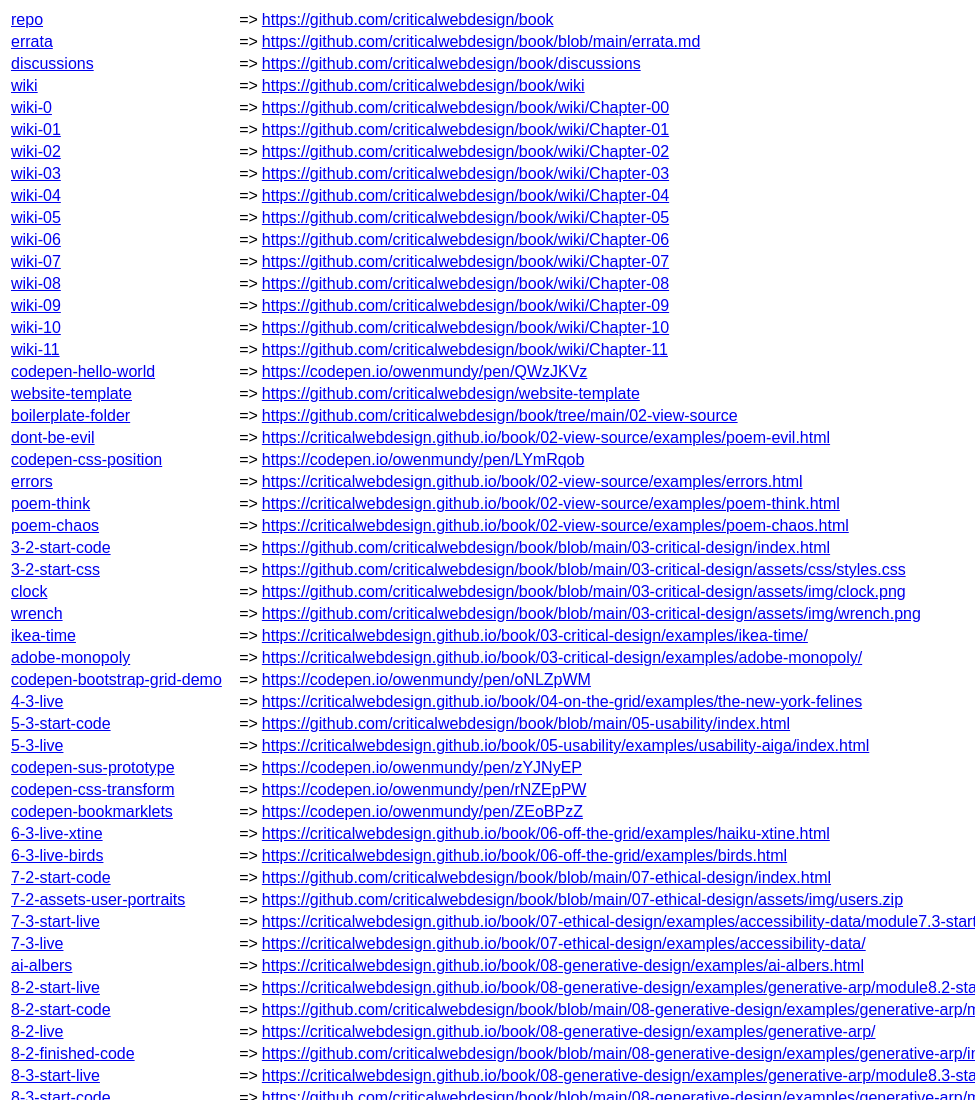
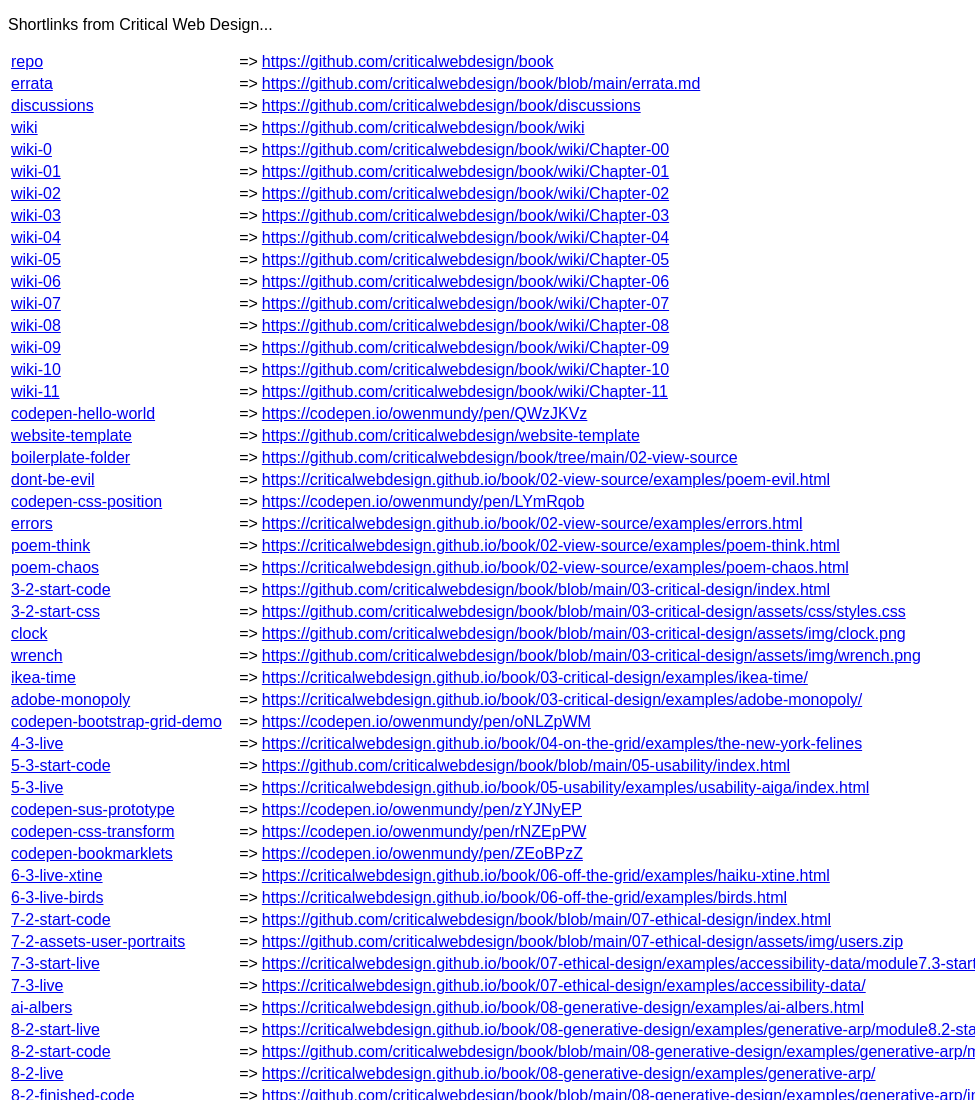
Before and after one commit to criticalwebdesign/criticalwebdesign.github.io, a plain HTML site: page index.html in a window 1280 px wide. Shown: the top 1100 px of the page, without its empty margins (0-975 px from the left). Drawn offline with Linux system fonts and the light colour scheme.

Commit message:
Update index.html

```diff
--- a/index.html
+++ b/index.html
@@ -48,6 +48,9 @@
 
 				if (hash)
 					str = `<h2>The url#${hash} was not found.</h2><p>Maybe you are looking for one of these?</p>`;
+				else
+					str = `<p>Shortlinks from Critical Web Design...</p>`;
+
 
 				console.log(str);
 
```
